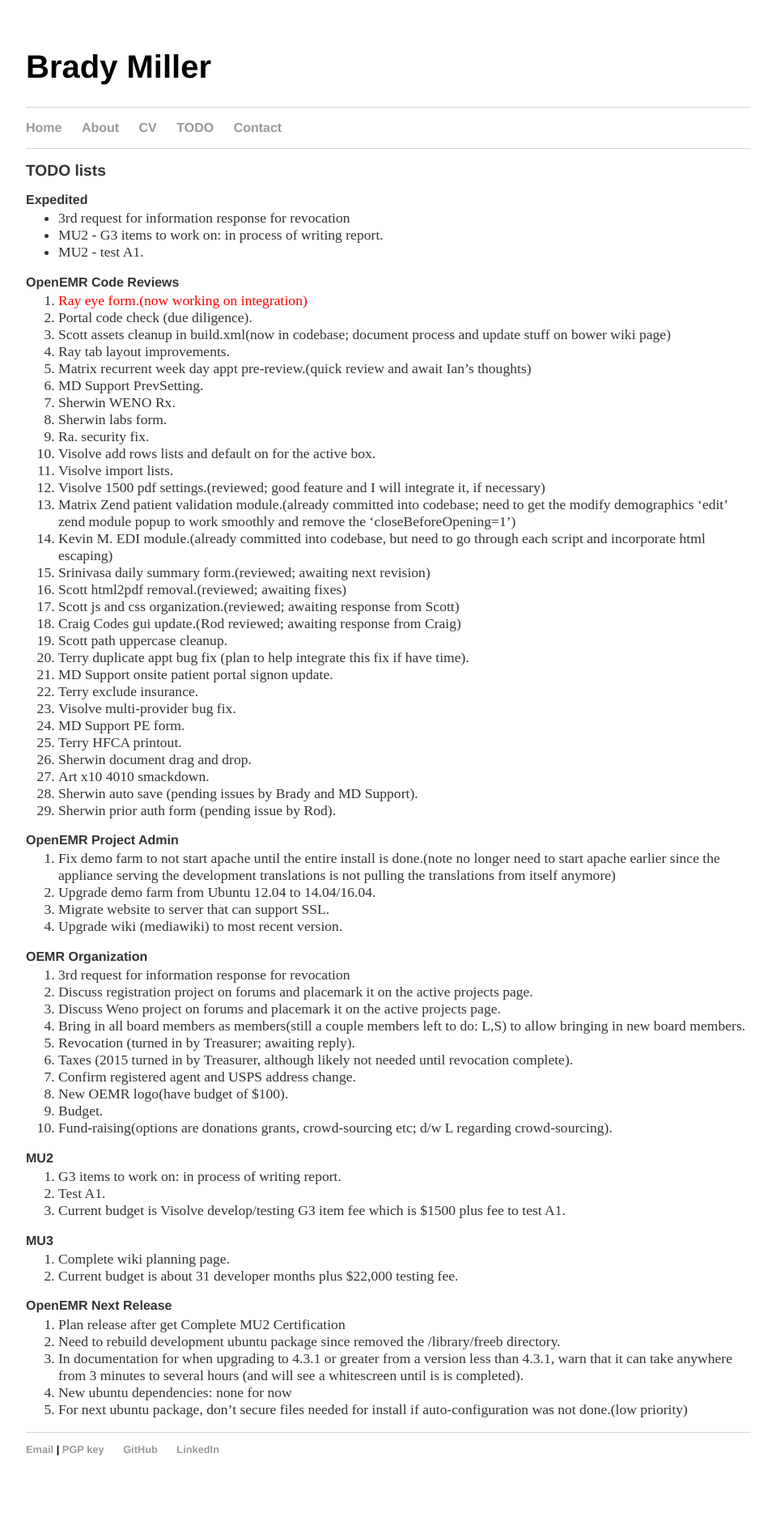
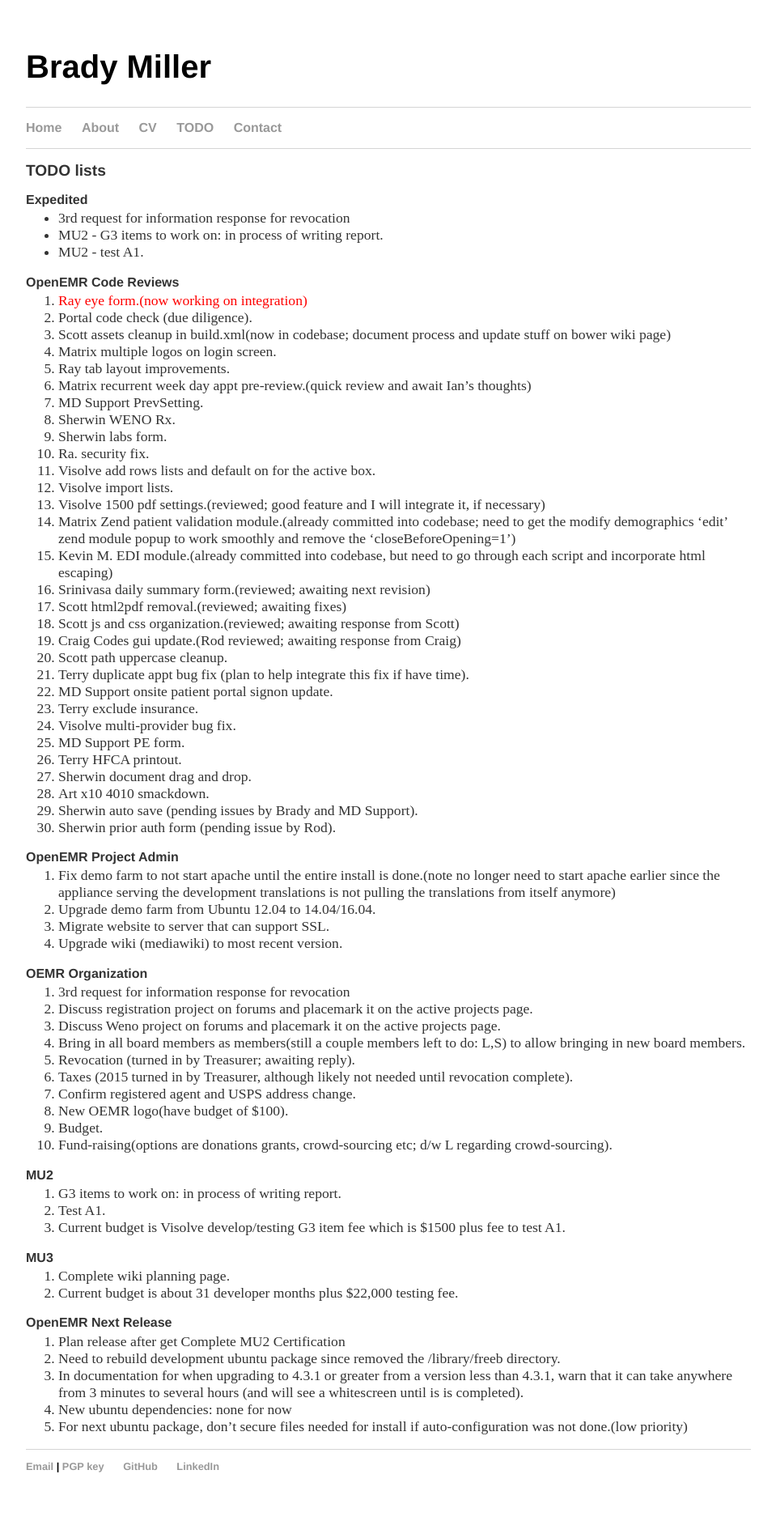
Before and after one commit to bradymiller/bradymiller.github.io, a Jekyll site: the page built from todo/index.md, in a window 1280 px wide. Shown: the whole page at 81% size, without its empty margins (160-1119 px from the left). Built offline with Jekyll 4.4.1, drawn with Linux system fonts in a browser that asks for light colours; before the commit the page ends 1858 px from its top, so only the background shows below that.

Commit message:
Update todo list

```diff
--- a/todo/index.md
+++ b/todo/index.md
@@ -12,6 +12,7 @@
 1. <span style="color: red">Ray eye form.(now working on integration)</span>
 1. Portal code check (due diligence).
 1. Scott assets cleanup in build.xml(now in codebase; document process and update stuff on bower wiki page)
+1. Matrix multiple logos on login screen.
 1. Ray tab layout improvements.
 1. Matrix recurrent week day appt pre-review.(quick review and await Ian's thoughts)
 1. MD Support PrevSetting.
```
